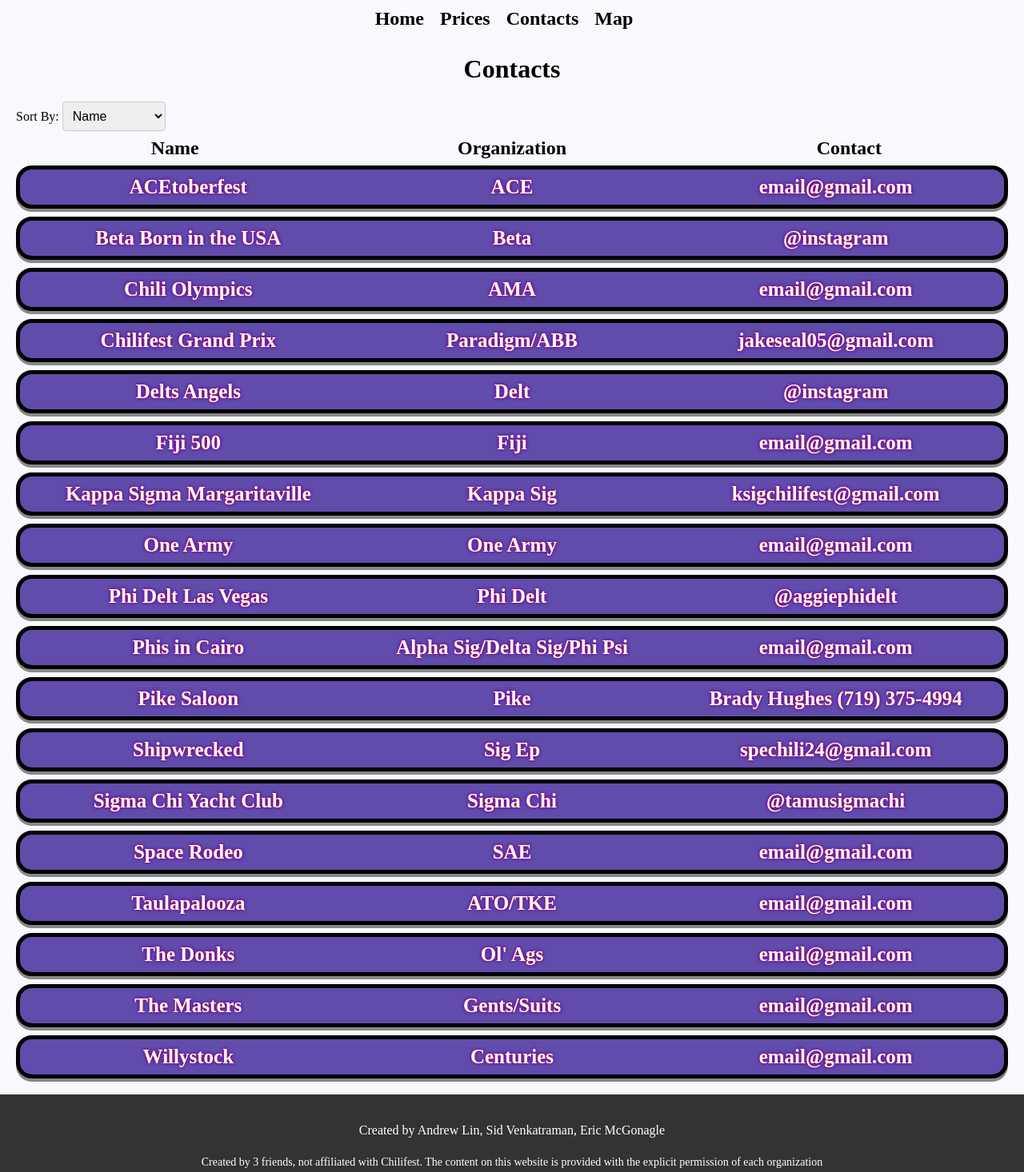
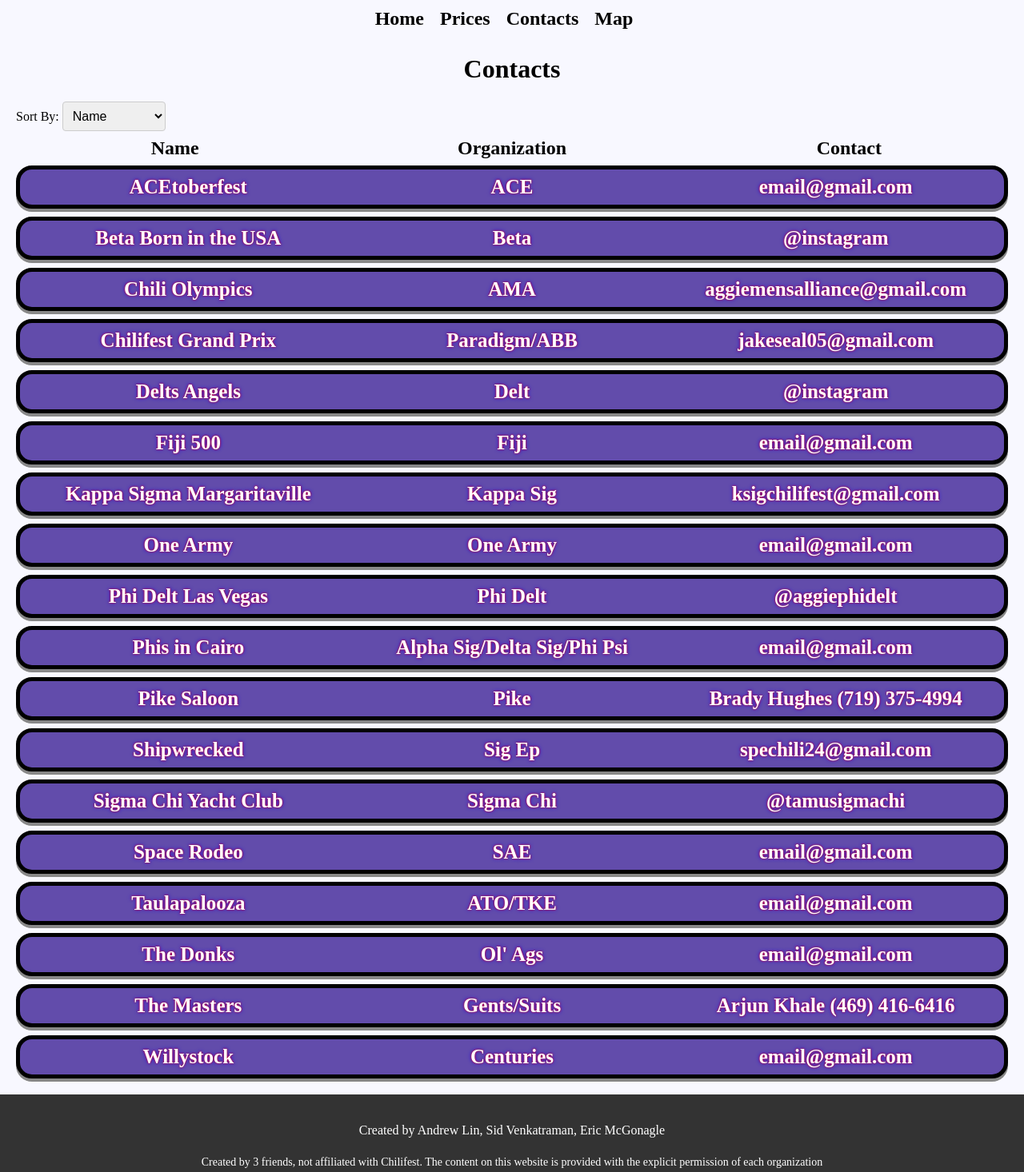
Before and after one commit to andrewlin27/chilifest-builds, a React (Create React App) app: page /contacts in a window 1280 px wide. Shown: the top 1466 px of the page at 80% size. Built offline with nearby package versions, Linux system fonts and the light colour scheme.

Commit message:
data update

```diff
--- a/src/buildData.js
+++ b/src/buildData.js
@@ -39,7 +39,7 @@ const data = [
         included: "",
         tshirt: "gentssuitsShirt.png",
         org: "Gents/Suits",
-        contact: "email@gmail.com"
+        contact: "Arjun Khale (469) 416-6416"
     },
     {
         id: 4,
@@ -131,13 +131,13 @@ const data = [
         image: "AMA.jpg",
         link: "https://amaolympics.squarespace.com/",
         guys: 185,
-        girls: 75,
+        girls: 85,
         guysBuild: 70,
         girlsBuild: 40,
         included: "",
         tshirt: "AMAShirt.jpg",
         org: "AMA",
-        contact: "email@gmail.com"
+        contact: "aggiemensalliance@gmail.com"
     },
     {
         id: 11,
```
Also changed, not shown: src/status.txt.
